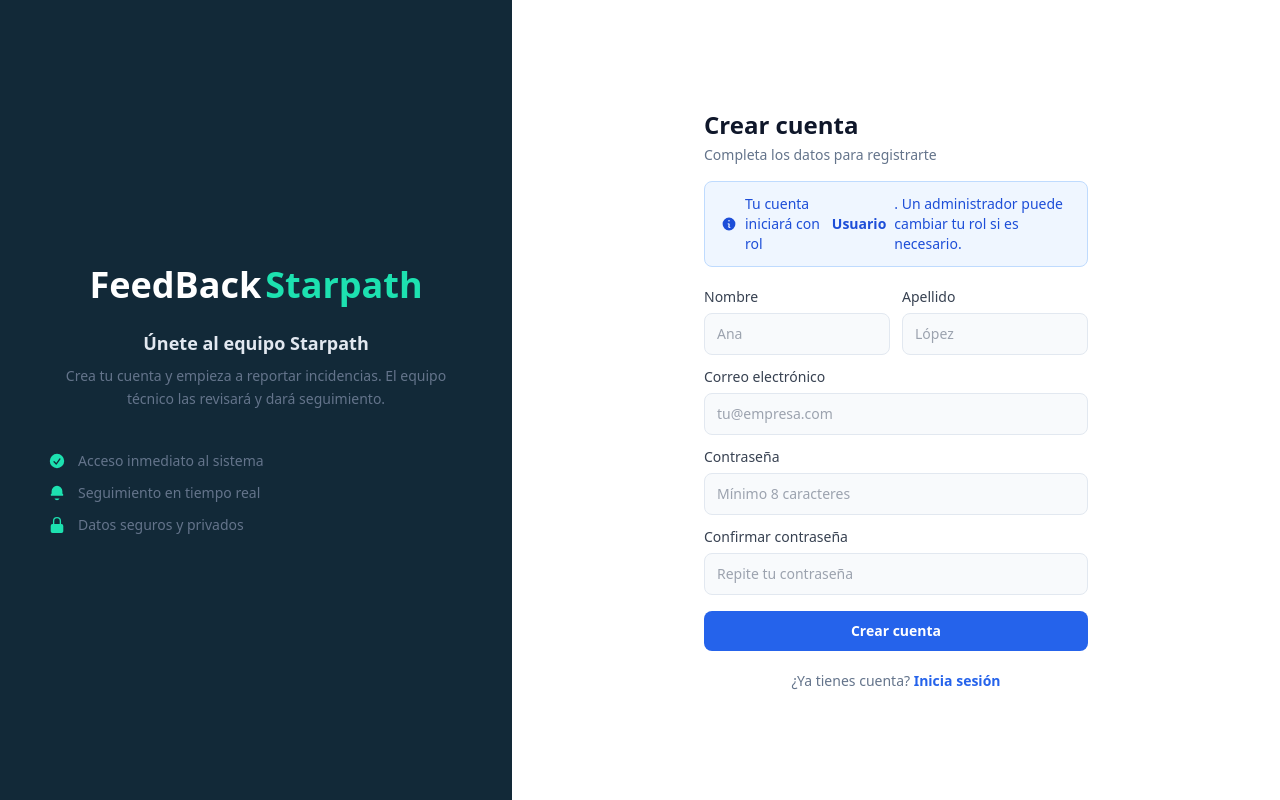
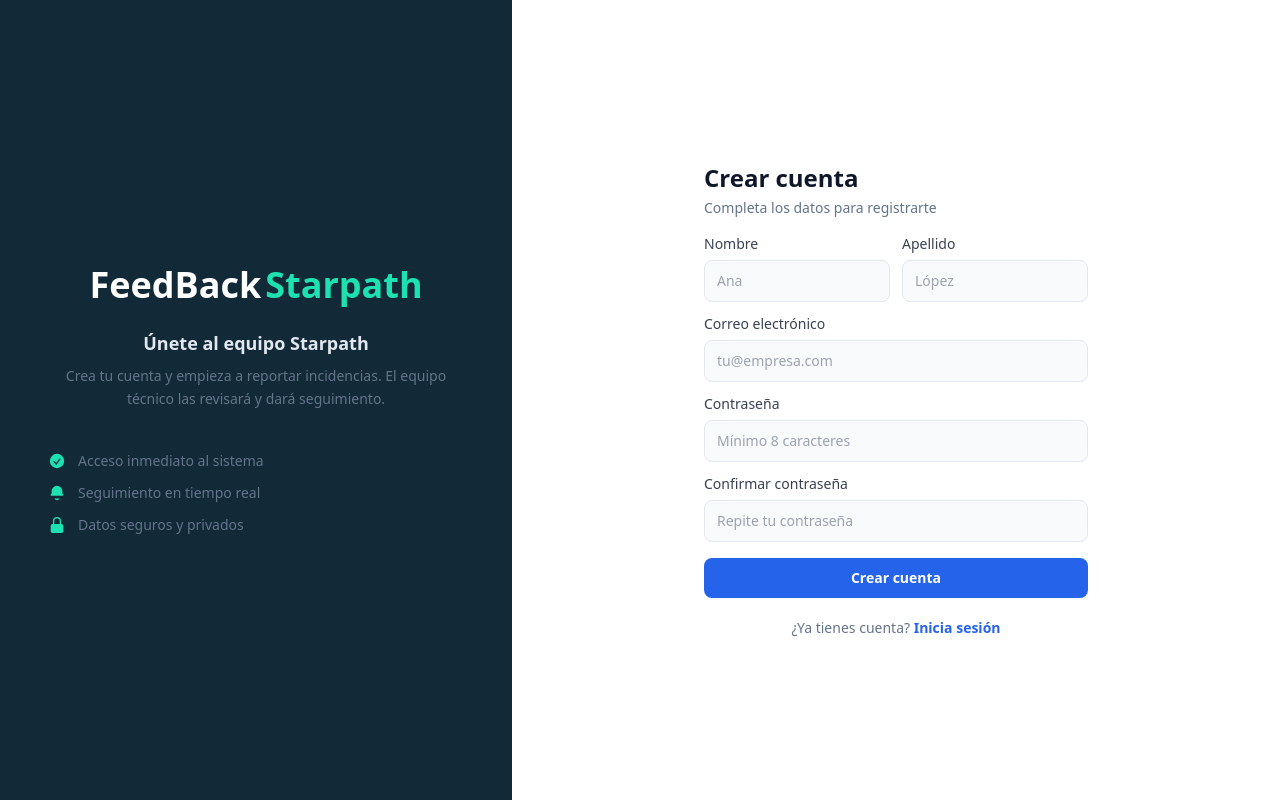
Before and after one commit to soportestarpathai/FeedBackStarpath, a Django app: page /registro/ in a window 1280 px wide. Run offline with Django 5.2, Linux system fonts and the light colour scheme; parts of the project's set-up code (start-up, migrations or seed data) failed here and were passed over; some libraries are stand-ins or nearby versions.

Commit message:
fix: quitar banner de consejo feo del registro

```diff
--- a/templates/accounts/registro.html
+++ b/templates/accounts/registro.html
@@ -35,11 +35,6 @@
 
       <h1 class="text-2xl font-bold mb-1" style="color:#0f172a">Crear cuenta</h1>
       <p class="text-sm mb-4" style="color:#64748b">Completa los datos para registrarte</p>
-
-      <!-- Info banner -->
-      <div class="mb-5 px-4 py-3 rounded-lg text-sm flex items-center gap-2" style="background:#eff6ff;border:1px solid #bfdbfe;color:#1d4ed8;">
-        {% icon "info" size="16" color="#1d4ed8" %} Tu cuenta iniciará con rol <strong>Usuario</strong>. Un administrador puede cambiar tu rol si es necesario.
-      </div>
 
       {% if form.errors %}
       <div class="mb-4 px-4 py-3 rounded-lg text-sm" style="background:#fef2f2;border:1px solid #fecaca;color:#dc2626;">
```
